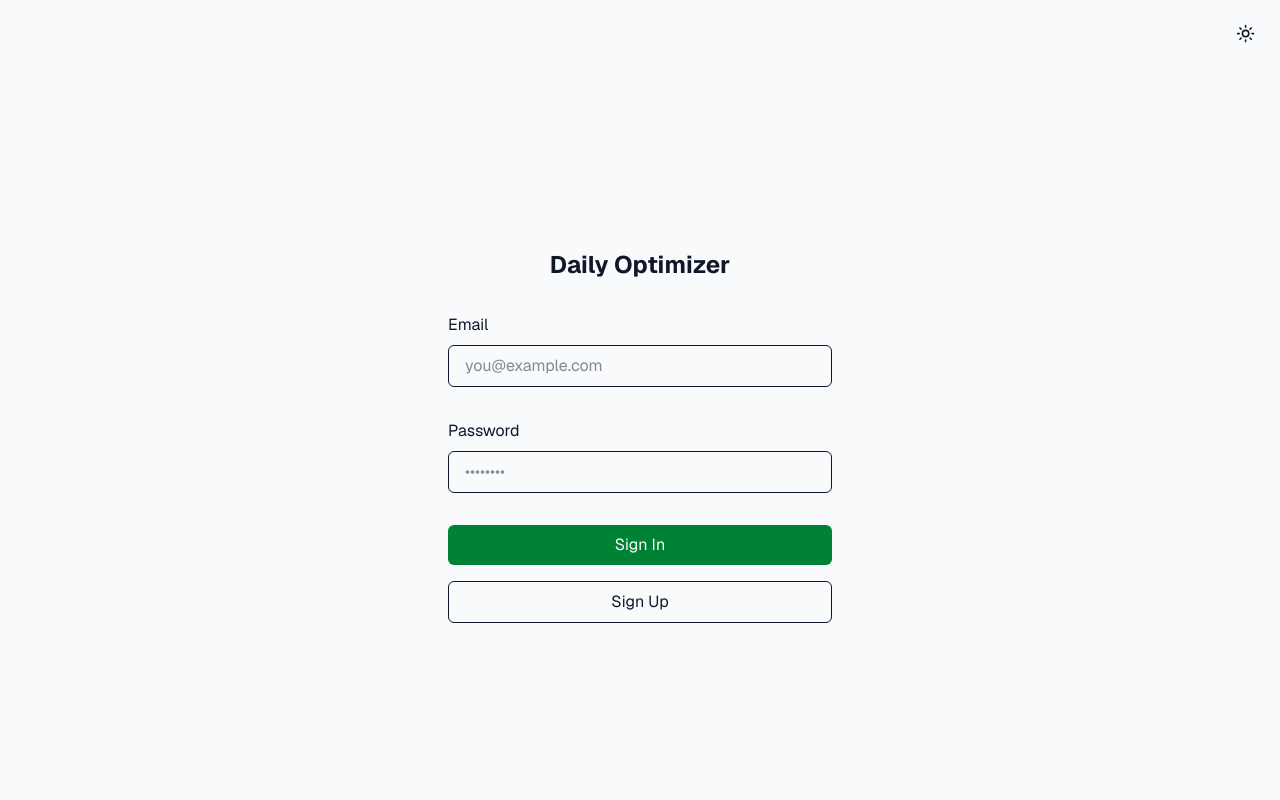
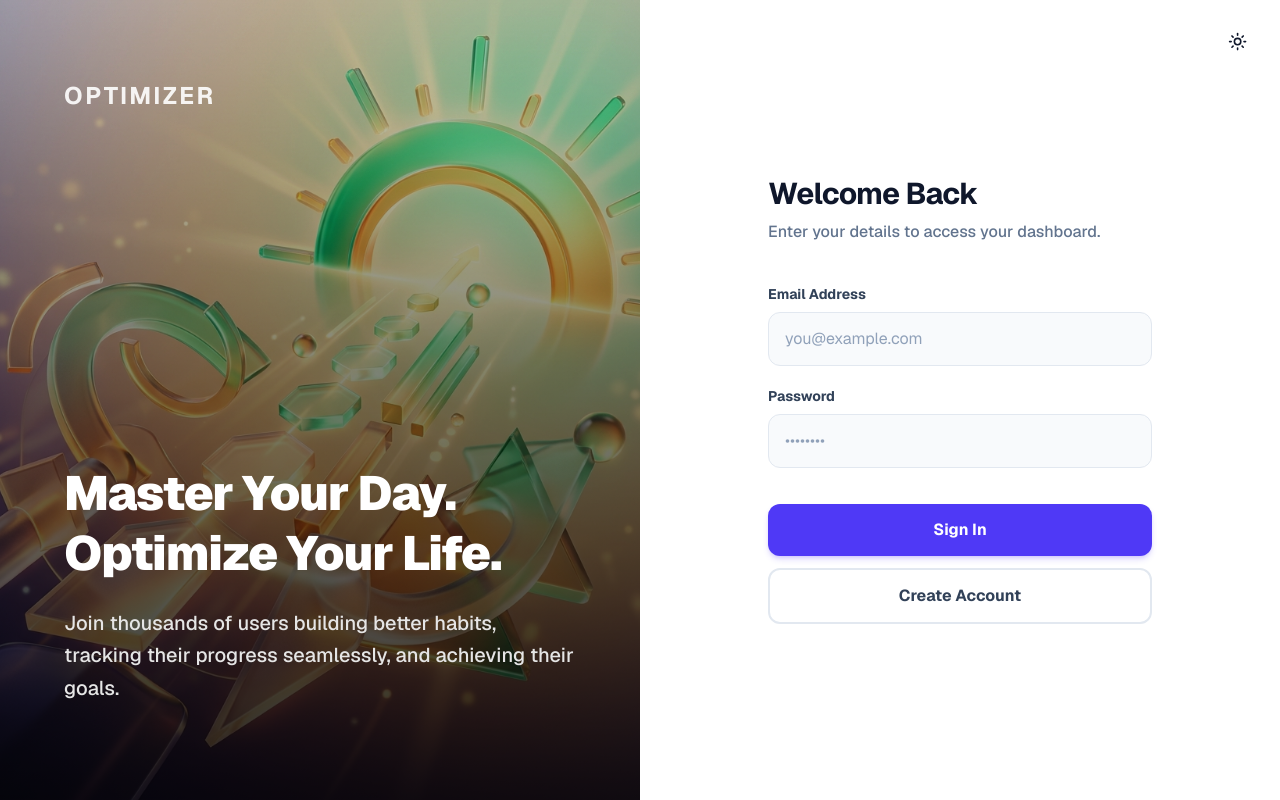
Before and after one commit to kouissar/daily_optimizer, a Next.js app: page /login in a window 1280 px wide. Built offline with nearby package versions, Linux system fonts and the light colour scheme.

Commit message:
Redesign login page with modern split-screen M3 aesthetic

```diff
--- a/src/app/login/page.tsx
+++ b/src/app/login/page.tsx
@@ -9,54 +9,89 @@ export default async function LoginPage({
   const { message } = await searchParams;
 
   return (
-    <div className="flex-1 flex flex-col w-full px-8 sm:max-w-md justify-center gap-2 mx-auto mt-20">
-      <div className="absolute top-4 right-4">
+    <div className="w-full min-h-screen flex bg-white dark:bg-neutral-950">
+      {/* Left Pane - Visual */}
+      <div className="hidden lg:flex lg:w-1/2 relative bg-neutral-900 overflow-hidden">
+        <div className="absolute inset-0 z-0">
+          <img
+            src="/login-bg.jpg"
+            alt="Productivity background"
+            className="w-full h-full object-cover opacity-80"
+          />
+          <div className="absolute inset-0 bg-gradient-to-t from-black/80 via-black/40 to-transparent" />
+        </div>
+        <div className="relative z-10 flex flex-col justify-end p-16 text-white h-full pb-24">
+          <div className="mb-auto mt-4">
+            <h2 className="text-2xl font-bold tracking-widest text-white/90">OPTIMIZER</h2>
+          </div>
+          <h1 className="text-5xl font-black mb-6 tracking-tight leading-tight">Master Your Day.<br/>Optimize Your Life.</h1>
+          <p className="text-xl text-neutral-200 font-medium max-w-lg leading-relaxed">
+            Join thousands of users building better habits, tracking their progress seamlessly, and achieving their goals.
+          </p>
+        </div>
+      </div>
+
+      {/* Right Pane - Form */}
+      <div className="flex-1 flex flex-col justify-center items-center px-8 sm:px-16 lg:px-24 relative">
+        <div className="absolute top-6 right-6">
           <ThemeToggle />
         </div>
 
-      <form className="animate-in flex-1 flex flex-col w-full justify-center gap-2 text-foreground">
-        <h1 className="text-2xl font-bold text-center mb-6">Daily Optimizer</h1>
+        <div className="w-full max-w-sm animate-in fade-in slide-in-from-bottom-4 duration-700">
+          <div className="mb-10 text-center lg:text-left">
+            <h2 className="text-3xl font-bold text-slate-900 dark:text-slate-50 tracking-tight">Welcome Back</h2>
+            <p className="text-slate-500 dark:text-slate-400 mt-2 font-medium">Enter your details to access your dashboard.</p>
+          </div>
 
-        <label className="text-md" htmlFor="email">
-          Email
+          <form className="flex flex-col gap-5">
+            <div className="flex flex-col gap-2">
+              <label className="text-sm font-bold text-slate-700 dark:text-slate-300" htmlFor="email">
+                Email Address
               </label>
               <input
-          className="rounded-md px-4 py-2 bg-inherit border mb-6"
+                className="rounded-xl px-4 py-3.5 bg-slate-50 dark:bg-neutral-900 border border-slate-200 dark:border-neutral-800 focus:outline-none focus:ring-2 focus:ring-indigo-600 focus:border-transparent transition-all text-slate-900 dark:text-slate-50 placeholder:text-slate-400"
                 name="email"
                 placeholder="you@example.com"
                 required
               />
+            </div>
 
-        <label className="text-md" htmlFor="password">
+            <div className="flex flex-col gap-2">
+              <label className="text-sm font-bold text-slate-700 dark:text-slate-300" htmlFor="password">
                 Password
               </label>
               <input
-          className="rounded-md px-4 py-2 bg-inherit border mb-6"
+                className="rounded-xl px-4 py-3.5 bg-slate-50 dark:bg-neutral-900 border border-slate-200 dark:border-neutral-800 focus:outline-none focus:ring-2 focus:ring-indigo-600 focus:border-transparent transition-all text-slate-900 dark:text-slate-50 placeholder:text-slate-400"
                 type="password"
                 name="password"
                 placeholder="••••••••"
                 required
               />
+            </div>
 
+            <div className="flex flex-col gap-3 mt-4">
               <button
                 formAction={login}
-          className="bg-green-700 rounded-md px-4 py-2 text-white mb-2 hover:bg-green-600 transition-colors"
+                className="w-full bg-indigo-600 hover:bg-indigo-700 text-white font-bold rounded-xl px-4 py-3.5 shadow-md shadow-indigo-600/20 transition-all active:scale-[0.98]"
               >
                 Sign In
               </button>
               <button
                 formAction={signup}
-          className="border border-foreground/20 rounded-md px-4 py-2 text-foreground mb-2 hover:bg-slate-100 dark:hover:bg-slate-800 transition-colors"
+                className="w-full bg-white dark:bg-neutral-950 border-2 border-slate-200 dark:border-neutral-800 text-slate-700 dark:text-slate-300 font-bold rounded-xl px-4 py-3.5 hover:bg-slate-50 dark:hover:bg-neutral-900 transition-all active:scale-[0.98]"
               >
-          Sign Up
+                Create Account
               </button>
+            </div>
 
             {message && (
-          <p className="mt-4 p-4 bg-foreground/10 text-foreground text-center">
+              <div className="mt-4 p-4 rounded-xl bg-red-50 dark:bg-red-900/20 border border-red-200 dark:border-red-800/30 text-red-600 dark:text-red-400 text-sm text-center font-bold animate-in zoom-in duration-300">
                 {message}
-          </p>
+              </div>
             )}
           </form>
         </div>
+      </div>
+    </div>
   )
 }
```
Also changed, not shown: public/login-bg.jpg (added). Lines whose indentation alone changed are shown as unchanged.
